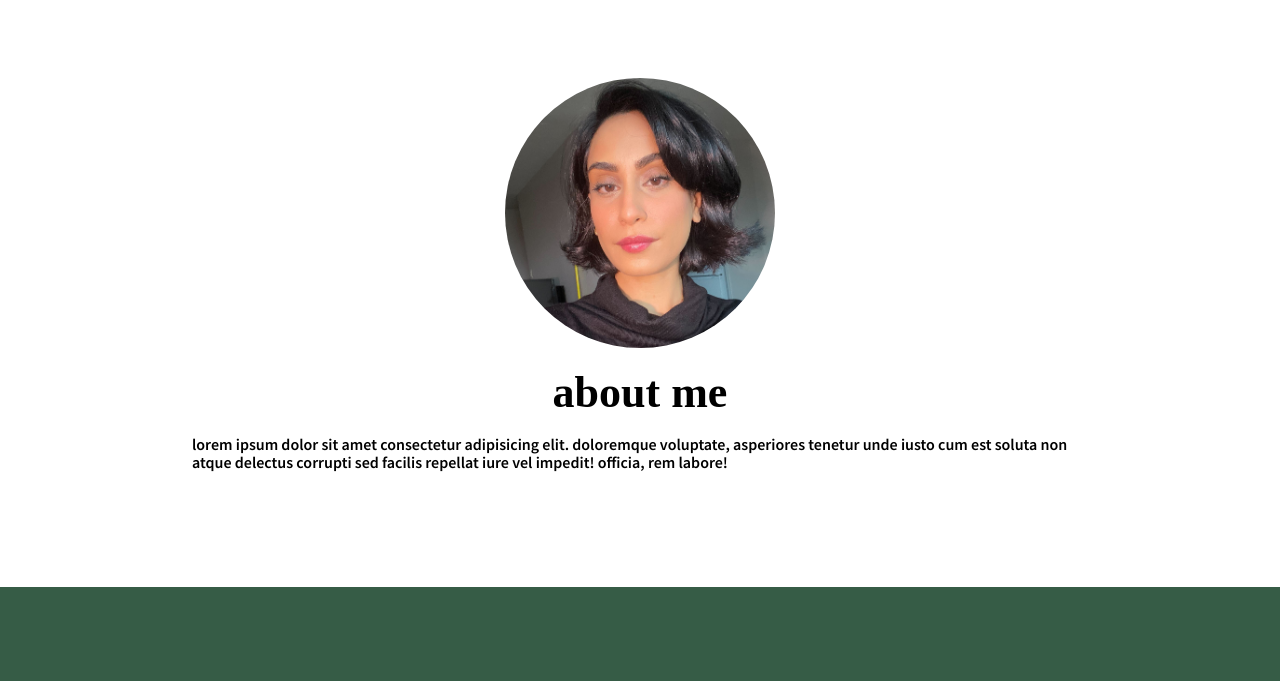
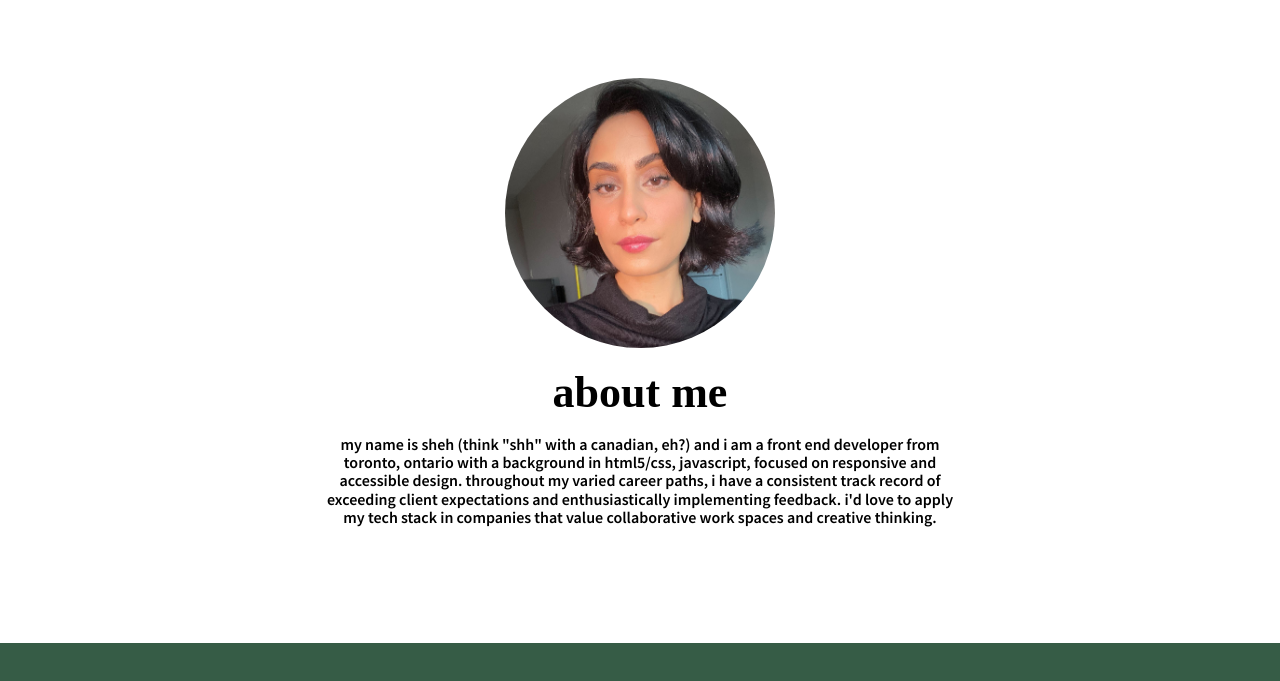
Before and after one commit to shehsarfraz/anushehSarfrazPortfolio, a plain HTML site: page index.html in a window 1280 px wide. Shown: the part 895-1576 px from the top of the page. Drawn offline with Linux system fonts and the light colour scheme; a web font is replaced by a local one.

Commit message:
added an about me oopsie

```diff
--- a/index.html
+++ b/index.html
@@ -48,7 +48,8 @@
           <div class="wrapper about">
             <img src="./assets/profilepic.jpg"/>
             <h2>About Me</h2>
-            <p>Lorem ipsum dolor sit amet consectetur adipisicing elit. Doloremque voluptate, asperiores tenetur unde iusto cum est soluta non atque delectus corrupti sed facilis repellat iure vel impedit! Officia, rem labore!</p>
+            <p>My name is Sheh (think "shh" with a Canadian, eh?) and I am a Front End Developer from Toronto, Ontario with a background in HTML5/CSS, JavaScript, focused on responsive and accessible design. Throughout my varied career paths, I have a consistent track record of exceeding client expectations and enthusiastically implementing feedback.
+            I'd love to apply my tech stack in companies that value collaborative work spaces and creative thinking.</p>
           </div>
         </section>
         <!-- about section ends -->
--- a/styles/sass/style.scss
+++ b/styles/sass/style.scss
@@ -104,6 +104,10 @@ header {
     display: flex;
     flex-direction: column;
     margin-bottom: 100px;
+    justify-content: center;
+    align-items: center;
+    max-width: 50%;
+    text-align: center;
 
     img {
         height: 270px;
@@ -114,6 +118,7 @@ header {
         margin-bottom: 20px;
 
     }
+
 
 }
 
```
Also changed, not shown: styles/style.css.
